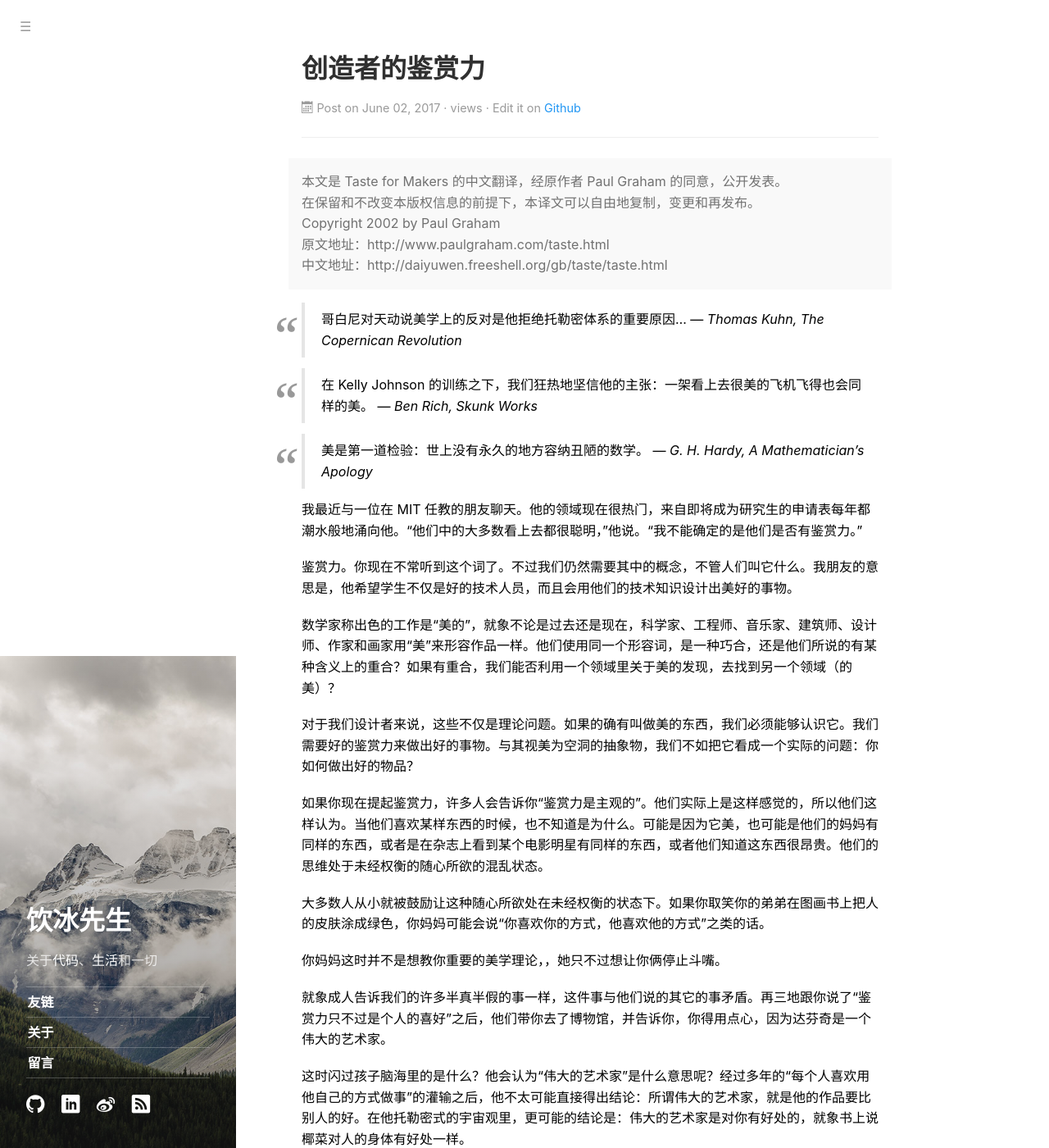
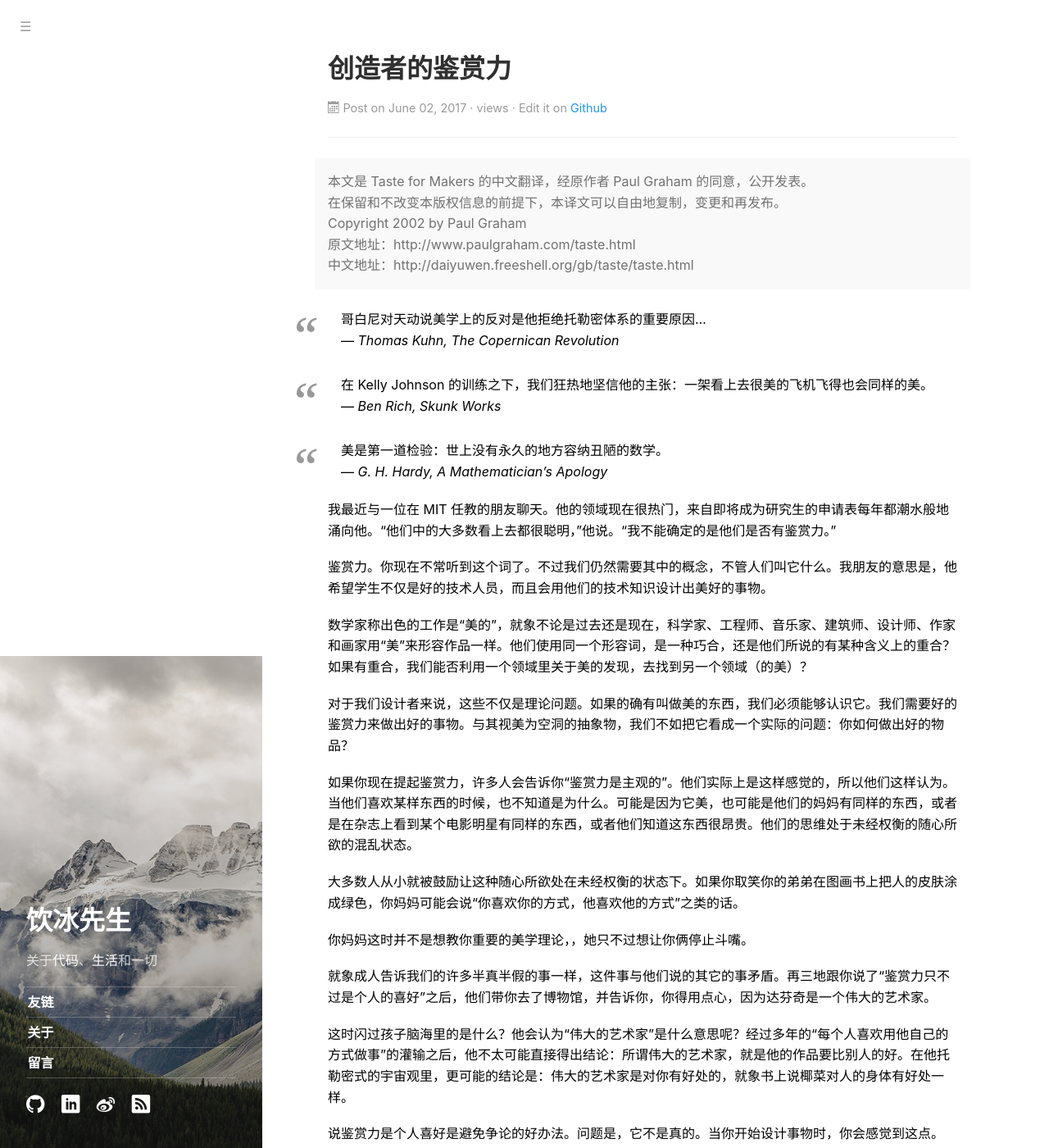
Before and after one commit to ybm/myanbin.github.io, a Jekyll site: the page built from _posts/2017-06-02-taste-for-makers.md, in a window 1280 px wide and 1400 px high. Shown: the whole window at 82% size. Built offline with Jekyll 4.4.1, drawn with Linux system fonts in a browser that asks for light colours; comment, search, counter and statistics services are not loaded.

Commit message:
修改博客的侧边栏宽度及相关样式

```diff
--- a/_posts/2017-06-02-taste-for-makers.md
+++ b/_posts/2017-06-02-taste-for-makers.md
@@ -14,13 +14,13 @@ Copyright 2002 by Paul Graham<br>
 </div>
 
 
-> 哥白尼对天动说美学上的反对是他拒绝托勒密体系的重要原因...
+> 哥白尼对天动说美学上的反对是他拒绝托勒密体系的重要原因...<br>
 &mdash; <cite>Thomas Kuhn, The Copernican Revolution</cite>
 
-> 在 Kelly Johnson 的训练之下，我们狂热地坚信他的主张：一架看上去很美的飞机飞得也会同样的美。
+> 在 Kelly Johnson 的训练之下，我们狂热地坚信他的主张：一架看上去很美的飞机飞得也会同样的美。<br>
 &mdash; <cite>Ben Rich, Skunk Works</cite>
 
-> 美是第一道检验：世上没有永久的地方容纳丑陋的数学。
+> 美是第一道检验：世上没有永久的地方容纳丑陋的数学。<br>
 &mdash; <cite>G. H. Hardy, A Mathematician's Apology</cite>
 
 
--- a/public/css/hyde.scss
+++ b/public/css/hyde.scss
@@ -153,7 +153,7 @@ html {
     top: 0;
     left: 0;
     bottom: 0;
-    width: 18rem;
+    width: 20rem;
     /* Disable drawer positiioning on larger screens (already done via JS, but just to be sure) */
     -webkit-transform: translate3d(0,0,0)!important;
     -ms-transform: translate3d(0,0,0)!important;
@@ -281,15 +281,16 @@ html {
 @media (min-width: 48em) {
   .content {
     max-width: 46rem;
-    margin-left: 20rem;
-    margin-right: 2rem;
+    margin-left: 24rem;
+    margin-right: 4rem;
     border-left: none;
   }
 }
 
 @media (min-width: 60em) {
   .content {
-    margin-left: 22rem;
+    max-width: 50rem;
+    margin-left: 24rem;
     margin-right: 4rem;
   }
 }
--- a/public/css/poole.scss
+++ b/public/css/poole.scss
@@ -214,23 +214,17 @@ blockquote {
   padding: .5rem 1rem;
   margin: .8rem 0;
   /*color: #7a7a7a;*/
-  border-left: .25rem solid #e5e5e5;
 }
 blockquote:before {
   display: block;
   height: 0;
   content: "“";
   margin-left: -.95em;
-  font: italic 400%/1 Cochin, Georgia,"Times New Roman", serif;
+  font: italic 400%/1 Cochin, Georgia, "Times New Roman", serif;
   color: #999;
 }
 blockquote p:last-child {
   margin-bottom: 0;
-}
-@media (min-width: 30em) {
-  blockquote {
-    padding-left: 1.25rem;
-  }
 }
 
 cite {
```
